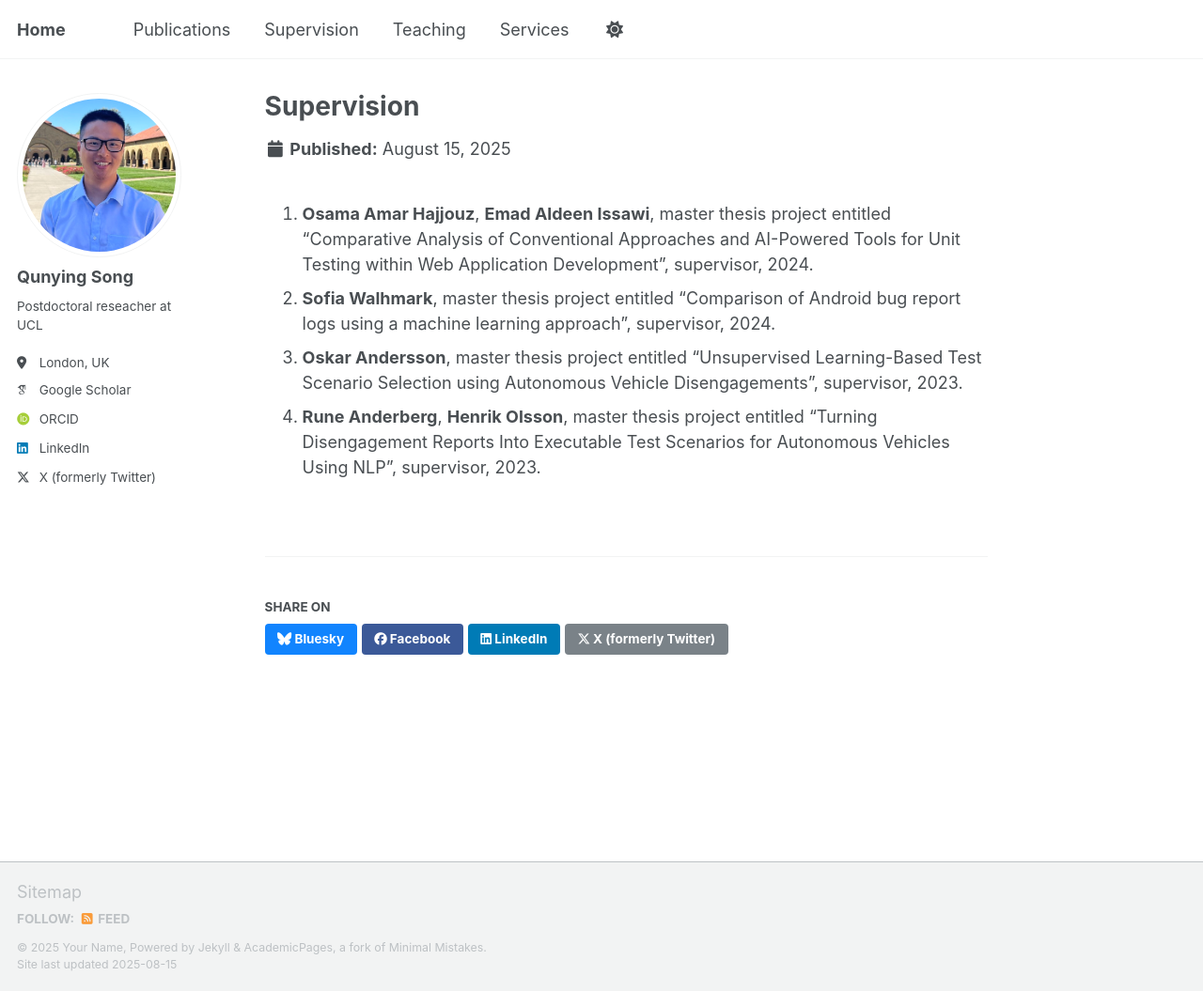
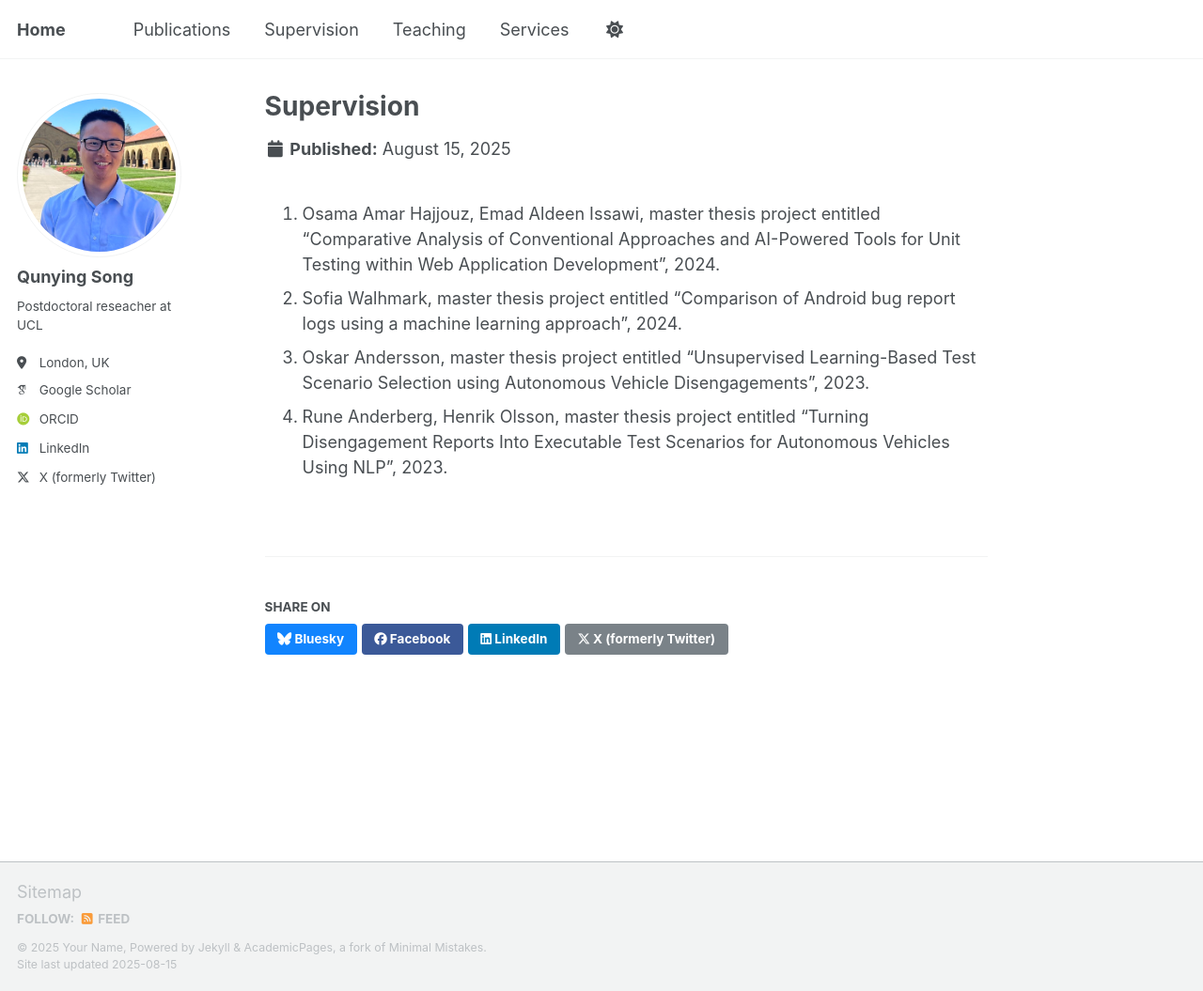
Before and after one commit to qunying-song/qunying-song.github.io, a Jekyll site: the page built from _supervision/supervision.md, in a window 1280 px wide and 1055 px high. Shown: the whole window at 94% size. Built offline with Jekyll 4.4.1, drawn with Linux system fonts in a browser that asks for light colours; some web fonts are replaced; a script that is not in the unit is left out.

Commit message:
Update supervision.md

```diff
--- a/_supervision/supervision.md
+++ b/_supervision/supervision.md
@@ -5,7 +5,7 @@ permalink: /supervision/
 author_profile: true
 ---
 
-1. **Osama Amar Hajjouz**, **Emad Aldeen Issawi**, master thesis project entitled "Comparative Analysis of Conventional Approaches and AI-Powered Tools for Unit Testing within Web Application Development", supervisor, 2024.
-2. **Sofia Walhmark**, master thesis project entitled "Comparison of Android bug report logs using a machine learning approach", supervisor, 2024.
-3. **Oskar Andersson**, master thesis project entitled "Unsupervised Learning-Based Test Scenario Selection using Autonomous Vehicle Disengagements", supervisor, 2023.
-4. **Rune Anderberg**, **Henrik Olsson**, master thesis project entitled "Turning Disengagement Reports Into Executable Test Scenarios for Autonomous Vehicles Using NLP", supervisor, 2023.
+1. Osama Amar Hajjouz, Emad Aldeen Issawi, master thesis project entitled "Comparative Analysis of Conventional Approaches and AI-Powered Tools for Unit Testing within Web Application Development", 2024.
+2. Sofia Walhmark, master thesis project entitled "Comparison of Android bug report logs using a machine learning approach", 2024.
+3. Oskar Andersson, master thesis project entitled "Unsupervised Learning-Based Test Scenario Selection using Autonomous Vehicle Disengagements", 2023.
+4. Rune Anderberg, Henrik Olsson, master thesis project entitled "Turning Disengagement Reports Into Executable Test Scenarios for Autonomous Vehicles Using NLP", 2023.
```
